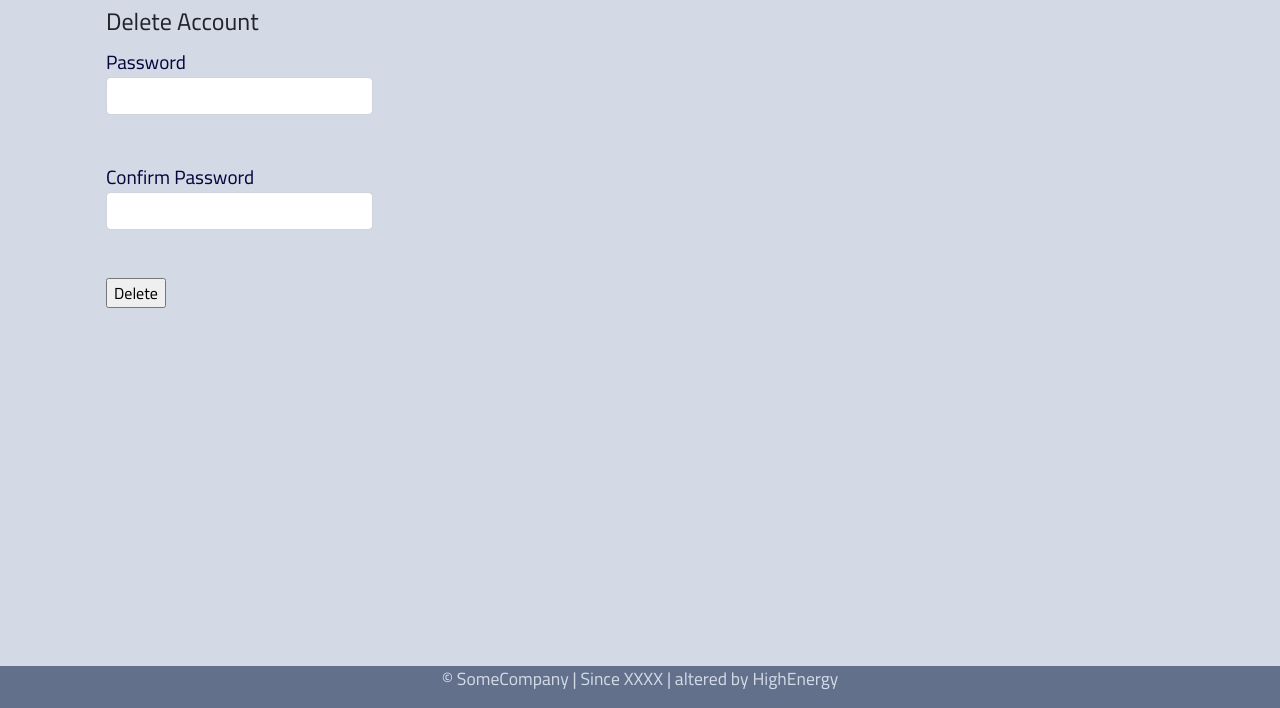
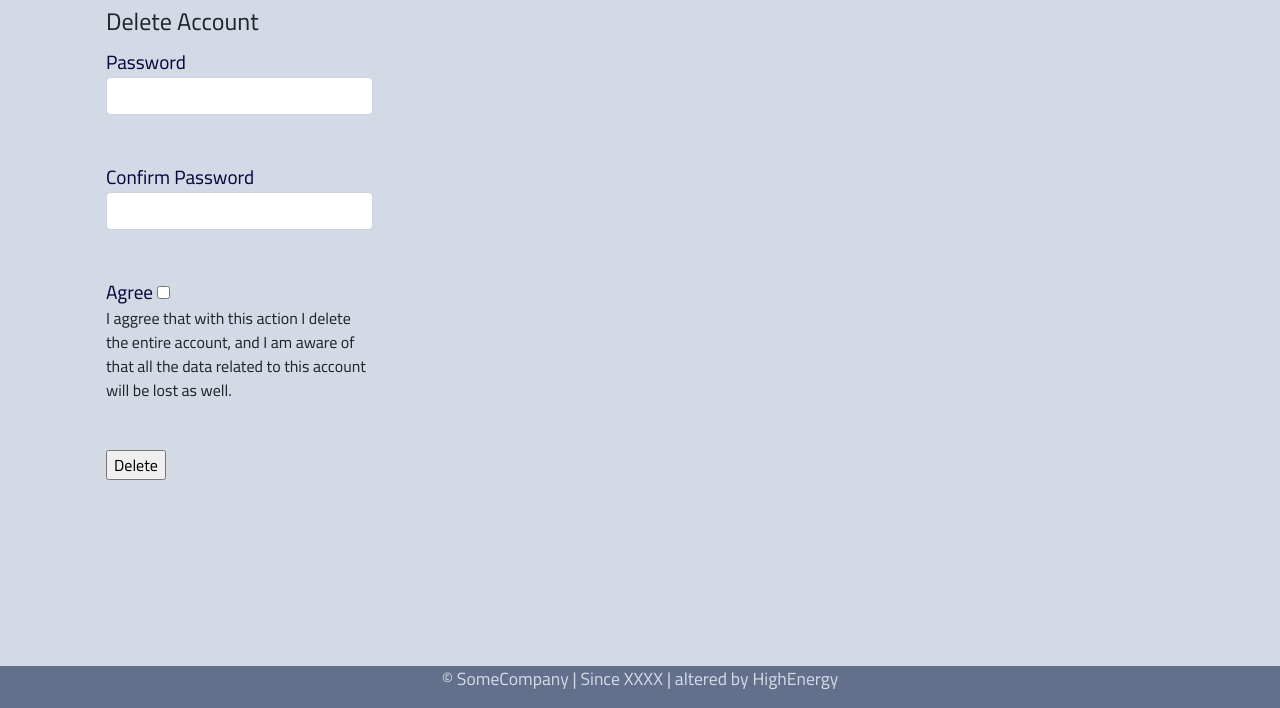
Before and after one commit to AdyPolyCode/Flask-app, a Flask app: page /delete in a window 1280 px wide. Shown: the part 92-800 px from the top of the page. Run offline with Flask 2, Linux system fonts and the light colour scheme; a user stored in the database is signed in; some libraries are stand-ins or nearby versions.

Commit message:
updated delete end point (boolean / checkbox)

```diff
--- a/templates/delete_account.html
+++ b/templates/delete_account.html
@@ -28,6 +28,11 @@
                 {% endif %}
             </div>
             <div class="form-group col-sm-3 mb-5">
+                {{ form.acknowledge.label(class="inline-label") }}
+                {{ form.acknowledge() }}
+                <p>I aggree that with this action I delete the entire account, and I am aware of that all the data related to this account will be lost as well.</p>
+            </div>
+            <div class="form-group col-sm-3 mb-5">
                 {{ form.submit() }}
             </div>
         </form>
```
